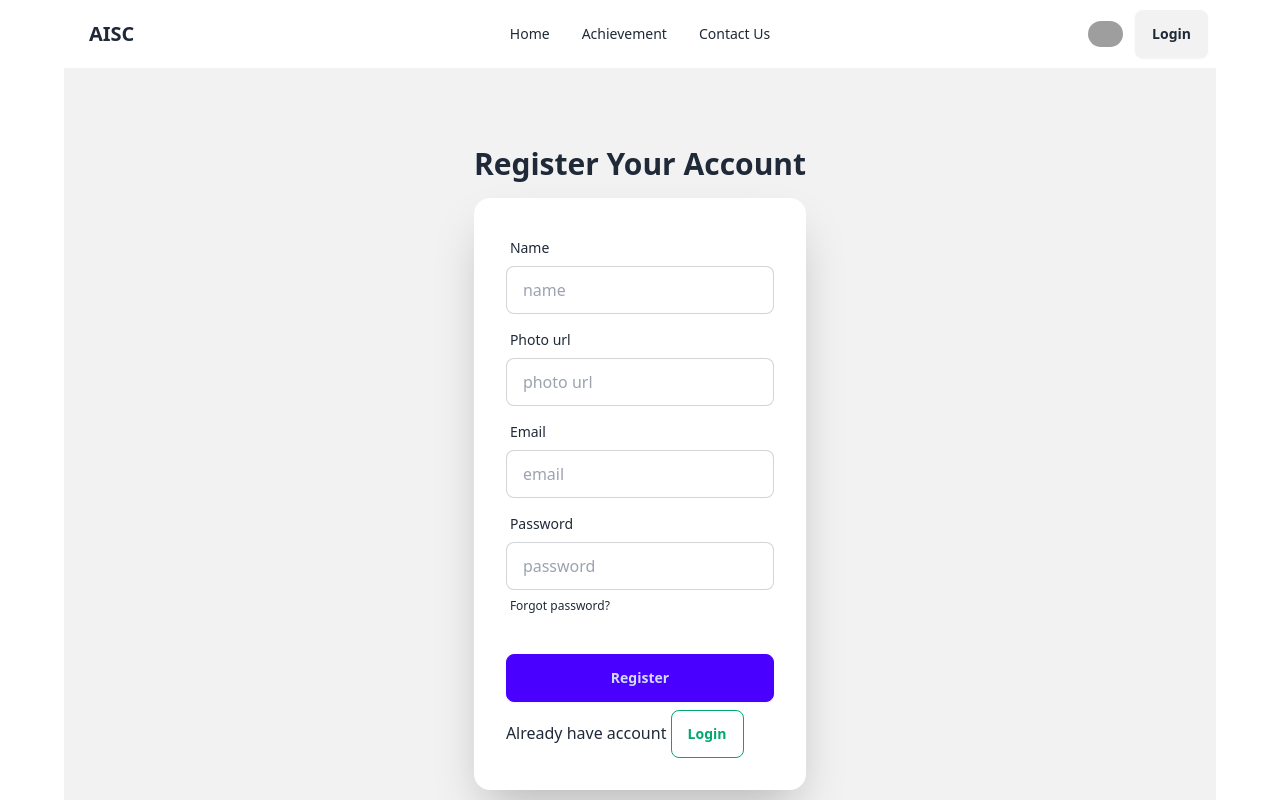
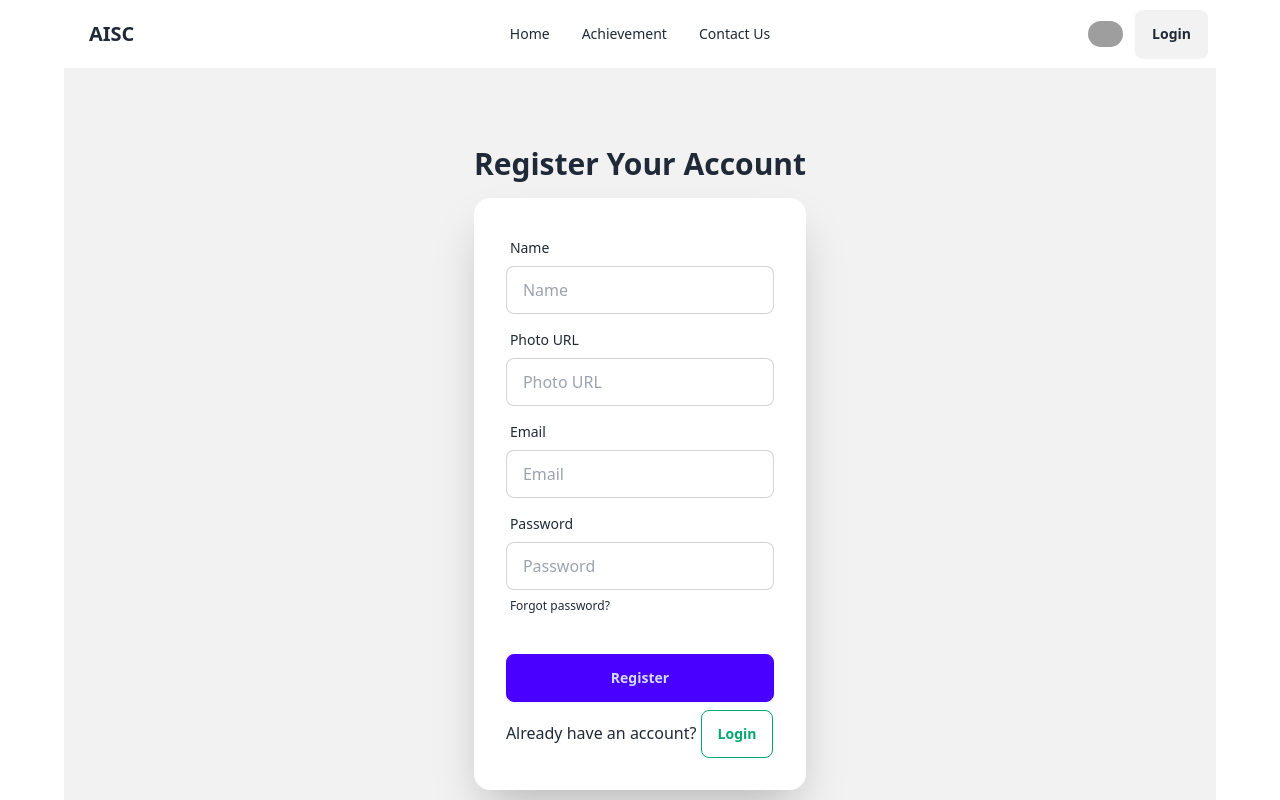
Before and after one commit to Jewel-190237/Land-Properties-Management, a React (Vite) app: page /register in a window 1280 px wide. Shown: the top 800 px of the page. Built offline with nearby package versions, Linux system fonts and the light colour scheme; no server answers; grey boxes are pictures that could not be loaded.

Commit message:
register page added

```diff
--- a/src/Authentication/Login.jsx
+++ b/src/Authentication/Login.jsx
@@ -4,6 +4,7 @@ import { authContext } from "../Providers/AuthProvider";
 
 
 import { ToastContainer, toast } from 'react-toastify';
+import 'react-toastify/dist/ReactToastify.css';
 
 const Login = () => {
 
@@ -24,7 +25,7 @@ const Login = () => {
         signIn(email, password)
             .then(result => {
                 console.log(result)
-                toast('Login Successfully')
+                toast.success('Login Successfully')
                 naviGate(location?.state ? location.state : '/')
             })
             .catch(error => {
@@ -96,7 +97,6 @@ const Login = () => {
                                 <p>New Here ? please <Link to='/register'>
                                     <button className="btn btn-outline btn-success">Register</button>
                                 </Link> </p>
-
                             </div>
                         </form>
                     </div>
--- a/src/Authentication/Register.jsx
+++ b/src/Authentication/Register.jsx
@@ -1,37 +1,146 @@
 
-import { useContext } from "react";
+// import { useContext } from "react";
+// import { Link, useNavigate } from "react-router-dom";
+// import { authContext } from "../Providers/AuthProvider";
+
+// import { ToastContainer, toast } from 'react-toastify';
+
+
+// const Register = () => {
+
+//     const naviGate = useNavigate()
+//     const { createUser } = useContext(authContext)
+
+//     const handleRegister = e => {
+//         e.preventDefault()
+
+//         const form = new FormData(e.currentTarget)
+
+//         const name = form.get('name')
+//         const email = form.get('email')
+//         const password = form.get('password')
+
+//         console.log(name, email, password)
+
+//         createUser(email, password)
+//         .then(result => {
+//             console.log(result)
+//             naviGate('/')
+//             toast('User Registered Successfully')
+//         })
+//         .catch(error => {
+//             console.error(error)
+//         })
+
+//     }
+
+//     return (
+//         <div>
+//             <div>
+//                 <div>
+//                     <div className="hero min-h-screen bg-base-200">
+//                         <div className="hero-content flex-col ">
+//                             <div className="text-center ">
+//                                 <h1 className="text-3xl font-bold">Register Your Account</h1>
+//                             </div>
+//                             <div className="card shrink-0 w-full max-w-sm shadow-2xl bg-base-100">
+//                                 <form onSubmit={handleRegister} className="card-body">
+//                                     <div className="form-control">
+//                                         <label className="label">
+//                                             <span className="label-text">Name</span>
+//                                         </label>
+//                                         <input type="text" name="name" placeholder="name" className="input input-bordered" required />
+//                                     </div>
+//                                     <div className="form-control">
+//                                         <label className="label">
+//                                             <span className="label-text">Photo url</span>
+//                                         </label>
+//                                         <input type="url" name="photoUrl" placeholder="photo url" className="input input-bordered" required />
+//                                     </div>
+//                                     <div className="form-control">
+//                                         <label className="label">
+//                                             <span className="label-text">Email</span>
+//                                         </label>
+//                                         <input type="email" name="email" placeholder="email" className="input input-bordered" required />
+//                                     </div>
+//                                     <div className="form-control">
+//                                         <label className="label">
+//                                             <span className="label-text">Password</span>
+//                                         </label>
+//                                         <input type="password" name="password" placeholder="password" className="input input-bordered" required />
+//                                         <label className="label">
+//                                             <a href="#" className="label-text-alt link link-hover">Forgot password?</a>
+//                                         </label>
+//                                     </div>
+//                                     <div className="form-control mt-6">
+//                                         <button className="btn btn-primary">Register</button>
+//                                     </div>
+//                                     <div>
+//                                         <p>Already have account <Link to='/login'>
+//                                             <button className="btn btn-outline btn-success">Login</button>
+//                                         </Link> </p>
+//                                     </div>
+//                                 </form>
+//                             </div>
+//                         </div>
+//                     </div>
+//                     <ToastContainer></ToastContainer>
+//                 </div>
+//             </div>
+//         </div>
+//     );
+// };
+
+// export default Register;
+
+
+
+
+
+
+
+import { useState, useContext } from "react";
 import { Link, useNavigate } from "react-router-dom";
 import { authContext } from "../Providers/AuthProvider";
-
-import { ToastContainer, toast } from 'react-toastify';
-
+import { toast, ToastContainer } from 'react-toastify';
+import 'react-toastify/dist/ReactToastify.css';
 
 const Register = () => {
 
-    const naviGate = useNavigate()
-    const { createUser } = useContext(authContext)
+    const Navigate = useNavigate();
+    const { createUser } = useContext(authContext);
+    const [passwordError, setPasswordError] = useState(null);
 
     const handleRegister = e => {
-        e.preventDefault()
+        e.preventDefault();
 
-        const form = new FormData(e.currentTarget)
+        const form = new FormData(e.currentTarget);
+        const name = form.get('name');
+        const email = form.get('email');
+        const password = form.get('password');
+        const photoUrl = form.get('photoUrl');
+        console.log(name, email, password,photoUrl)
+        // Password verification
+        const hasUppercase = /[A-Z]/.test(password);
+        const hasLowercase = /[a-z]/.test(password);
+        const hasValidLength = password.length >= 6;
 
-        const name = form.get('name')
-        const email = form.get('email')
-        const password = form.get('password')
-
-        console.log(name, email, password)
+        if (!hasUppercase || !hasLowercase || !hasValidLength) {
+            setPasswordError("Password must contain at least one uppercase letter, one lowercase letter, and have a minimum length of 6 characters.");
+            return;
+        }
 
         createUser(email, password)
-        .then(result => {
-            console.log(result)
-            naviGate('/')
-            toast('User Registered Successfully')
-        })
-        .catch(error => {
-            console.error(error)
-        })
+            .then(result => {
+                console.log(result);
+                toast.success("Registration successful!");
+                Navigate('/')
 
+            })
+            .catch(error => {
+                console.error(error);
+                toast.error("Registration failed. Please try again later.");
+            });
     }
 
     return (
@@ -39,8 +148,8 @@ const Register = () => {
             <div>
                 <div>
                     <div className="hero min-h-screen bg-base-200">
-                        <div className="hero-content flex-col ">
-                            <div className="text-center ">
+                        <div className="hero-content flex-col">
+                            <div className="text-center">
                                 <h1 className="text-3xl font-bold">Register Your Account</h1>
                             </div>
                             <div className="card shrink-0 w-full max-w-sm shadow-2xl bg-base-100">
@@ -49,34 +158,35 @@ const Register = () => {
                                         <label className="label">
                                             <span className="label-text">Name</span>
                                         </label>
-                                        <input type="text" name="name" placeholder="name" className="input input-bordered" required />
+                                        <input type="text" name="name" placeholder="Name" className="input input-bordered" required />
                                     </div>
                                     <div className="form-control">
                                         <label className="label">
-                                            <span className="label-text">Photo url</span>
+                                            <span className="label-text">Photo URL</span>
                                         </label>
-                                        <input type="url" name="photoUrl" placeholder="photo url" className="input input-bordered" required />
+                                        <input type="url" name="photoUrl" placeholder="Photo URL" className="input input-bordered" required />
                                     </div>
                                     <div className="form-control">
                                         <label className="label">
                                             <span className="label-text">Email</span>
                                         </label>
-                                        <input type="email" name="email" placeholder="email" className="input input-bordered" required />
+                                        <input type="email" name="email" placeholder="Email" className="input input-bordered" required />
                                     </div>
                                     <div className="form-control">
                                         <label className="label">
                                             <span className="label-text">Password</span>
                                         </label>
-                                        <input type="password" name="password" placeholder="password" className="input input-bordered" required />
+                                        <input type="password" name="password" placeholder="Password" className="input input-bordered" required />
+                                        {passwordError && <p className="text-xs text-red-500">{passwordError}</p>}
                                         <label className="label">
                                             <a href="#" className="label-text-alt link link-hover">Forgot password?</a>
                                         </label>
                                     </div>
                                     <div className="form-control mt-6">
-                                        <button className="btn btn-primary">Register</button>
+                                        <button type="submit" className="btn btn-primary">Register</button>
                                     </div>
                                     <div>
-                                        <p>Already have account <Link to='/login'>
+                                        <p>Already have an account? <Link to='/login'>
                                             <button className="btn btn-outline btn-success">Login</button>
                                         </Link> </p>
                                     </div>
@@ -84,8 +194,8 @@ const Register = () => {
                             </div>
                         </div>
                     </div>
-                    <ToastContainer></ToastContainer>
                 </div>
+                <ToastContainer></ToastContainer>
             </div>
         </div>
     );
```
